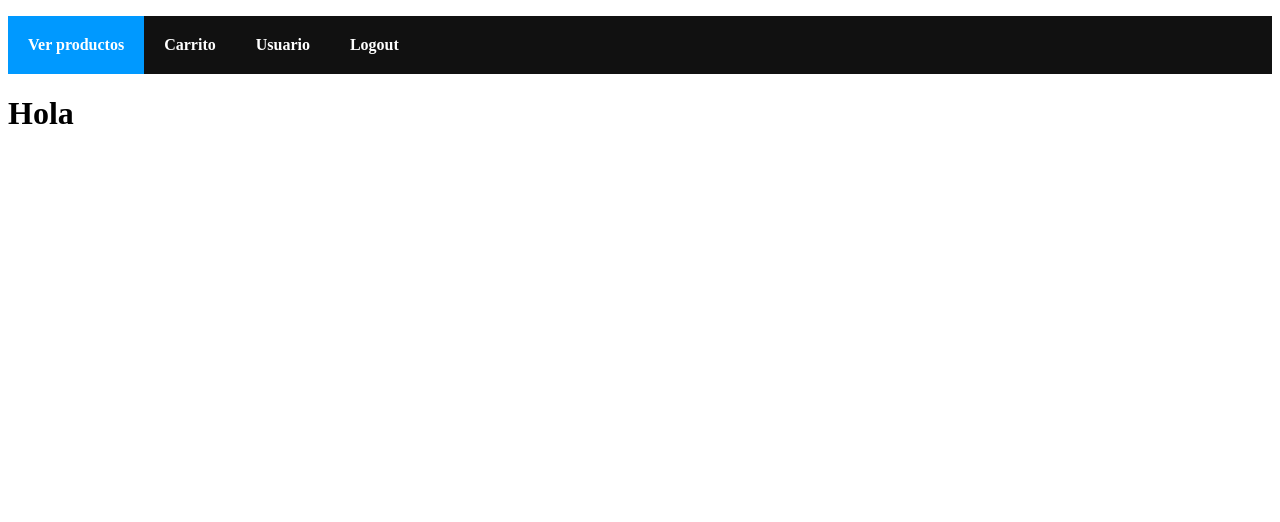
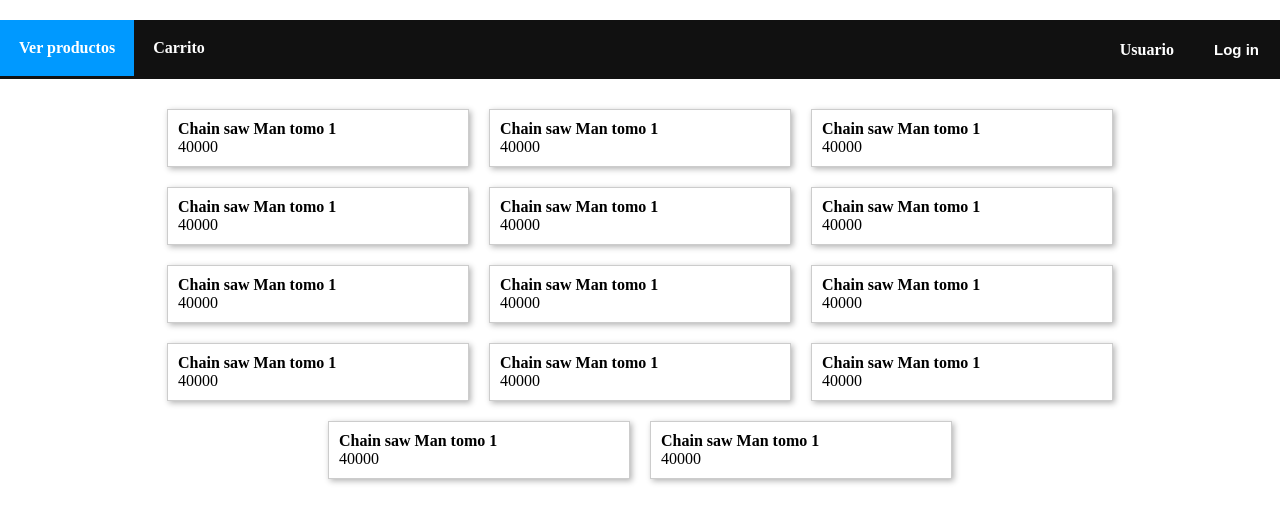
Before and after one commit to sebasvelasco353/Web_Avanzada202310, a React (Create React App) app: page /#/products in a window 1280 px wide. Shown: the top 522 px of the page. Built offline with nearby package versions, Linux system fonts and the light colour scheme.

Commit message:
Show products and css added

```diff
--- a/public/index.html
+++ b/public/index.html
@@ -2,7 +2,7 @@
 <html>
     <head>
         <meta charset="utf-8"/>
-        <title>Books ecommerce</title>
+        <title>Manga ecommerce</title>
     </head>
     <body>
         <div id="root"> </div>
--- a/src/App.css
+++ b/src/App.css
@@ -10,10 +10,52 @@ ul.header li {
   ul.header li a {
     color: #FFF;
     font-weight: bold;
+    font-size: 16px;
     text-decoration: none;
-    padding: 20px;
+    padding: 19px;
     display: inline-block;
   }
   .active {
     background-color: #0099FF;
   }
+
+  body {
+    margin: 0;
+    padding: 0;
+    margin-top: 0;
+    padding-top: 0;
+  }
+
+  .logout{
+    background-color: #111;
+    padding: 0;
+    color: #FFF;
+    font-weight: bold;
+    text-decoration: none;
+    padding: 21px;
+    display: inline-block;
+    border: none;
+    font-size: 15px;
+  }
+
+  .logout:active {
+    transform: translateY(1px);
+    box-shadow: 0px 0px 5px rgba(0, 0, 0, 0.3);
+  }
+
+  .logout:hover {
+    background-color: #0099FF;
+    transition: all 0.3s ease-in-out;
+  }
+
+  .header {font-size: 20px;
+    overflow: hidden;
+  }
+
+  .left-container {
+    float: left;
+  }
+
+  .right-container {
+    float: right;
+  }
--- a/src/App.js
+++ b/src/App.js
@@ -1,5 +1,5 @@
 import "./App.css"
-import React from "react";
+import React, {useState, useEffect} from "react";
 import {
     Route,
     NavLink,
@@ -10,24 +10,122 @@ import {
 
 import Products from "./components/products-view";
 import Cart from "./components/cart";
+import UserInfo from "./components/user";
+import reducer, {initialState} from "./AppContext";
+
+export const EcommerceContext = React.createContext();
 
 function App(){
+
+    const [state, dispatch] = React.useReducer(reducer, initialState )
+    const [logBtnText, setText] = useState("")
+    const [products, setProducts] = useState([
+        {
+            name: "Chain saw Man tomo 1",
+            description: "",
+            price: "40000"
+        },
+        {
+            name: "Chain saw Man tomo 1",
+            description: "",
+            price: "40000"
+        },
+        {
+            name: "Chain saw Man tomo 1",
+            description: "",
+            price: "40000"
+        },
+        {
+            name: "Chain saw Man tomo 1",
+            description: "",
+            price: "40000"
+        },
+        {
+            name: "Chain saw Man tomo 1",
+            description: "",
+            price: "40000"
+        },
+        {
+            name: "Chain saw Man tomo 1",
+            description: "",
+            price: "40000"
+        },
+        {
+            name: "Chain saw Man tomo 1",
+            description: "",
+            price: "40000"
+        },
+        {
+            name: "Chain saw Man tomo 1",
+            description: "",
+            price: "40000"
+        },
+        {
+            name: "Chain saw Man tomo 1",
+            description: "",
+            price: "40000"
+        },
+        {
+            name: "Chain saw Man tomo 1",
+            description: "",
+            price: "40000"
+        },
+        {
+            name: "Chain saw Man tomo 1",
+            description: "",
+            price: "40000"
+        },
+        {
+            name: "Chain saw Man tomo 1",
+            description: "",
+            price: "40000"
+        },
+        {
+            name: "Chain saw Man tomo 1",
+            description: "",
+            price: "40000"
+        },
+        {
+            name: "Chain saw Man tomo 1",
+            description: "",
+            price: "40000"
+        }
+    ]);
+
+    useEffect(()=>{
+        setText((state.isLoggedIn)?"Log out":"Log in");
+    }, []);
+
+    const handleLog = (e) => {
+        dispatch({type: (!state.isLoggedIn)?'LOGIN':'LOGOUT', user: []});
+        setText((state.isLoggedIn)?"Log out":"Log in");
+    }
+
+
     return(
         <HashRouter>
             <div>
             <ul className="header">
+                <div className="left-container">
                     <li><NavLink to="/products">Ver productos</NavLink></li>
                     <li><NavLink to="/cart">Carrito</NavLink></li>
-                    <li><NavLink to="/">Usuario</NavLink></li>
-                    <li><NavLink to="/">Logout</NavLink></li>
+                </div>
+                <div className="right-container">
+                    <li><NavLink to="/usuario">Usuario</NavLink></li>
+                    <button className="logout" onClick={(e) => handleLog(e)}>{logBtnText}</button>
+                </div>
             </ul>
+
             </div>
+            <EcommerceContext.Provider value={products}>
                 <div className="content">
                     <Routes>
                         <Route path="/products" element={<Products/>}/>
                         <Route path="/cart" element={<Cart/>}/>
+                        <Route path="/usuario" element={<UserInfo/>}/>
                     </Routes>
                 </div>
+            </EcommerceContext.Provider>
         </HashRouter>
     );
 }
--- /dev/null
+++ b/src/AppContext.js
@@ -0,0 +1,18 @@
+import React, { useReducer } from "react";
+
+export const initialState = {
+    isLoggedIn: false,
+    user: null
+}
+
+function reducer(state, action) {
+    switch (action.type) {
+      case 'LOGIN':
+        return { ...state, isLoggedIn: true, user: action.userInfo, error: null };
+      case 'LOGOUT':
+        return { ...state, isLoggedIn: false, user: null, error: null };
+    }
+  }
+
+
+  export default reducer;
--- /dev/null
+++ b/src/components/products-view.css
@@ -0,0 +1,47 @@
+.card {
+    /* Add shadows to create the "card" effect */
+    box-shadow: 0 4px 5px 0 rgba(0,0,0,0.2);
+    transition: 0.3s;
+    width: 15rem;
+    /*background-color: rgba(119, 29, 146, 0.2);*/
+  }
+
+  /* On mouse-over, add a deeper shadow */
+  .card:hover {
+    box-shadow: 0 8px 16px 0 rgba(0,0,0,0.2);
+  }
+
+  /* Add some padding inside the card container */
+  .container {
+    padding: 2px 16px;
+  }
+
+  /*.product-group {
+    display: flex;
+    justify-content: space-between;
+  }*/
+
+  .product-group {
+    display: flex;
+    flex-wrap: wrap;
+    justify-content: center;
+  }
+
+  .card {
+    width: 300px;
+    margin: 10px;
+    border: 1px solid #ccc;
+    box-shadow: 2px 2px 6px rgba(0, 0, 0, 0.3);
+  }
+
+  .container {
+    padding: 10px;
+  }
+
+  .container h4 {
+    margin: 0;
+  }
+
+  .container p {
+    margin: 0;
+  }
--- a/src/components/products-view.jsx
+++ b/src/components/products-view.jsx
@@ -1,9 +1,49 @@
 import React from "react";
+import { EcommerceContext } from "../App";
+import "./products-view.css"
 
 function Products(){
-    return(
-        <div><h1>Hola</h1></div>
-    );
+  const products = React.useContext(EcommerceContext)
+
+  const productGroups = products.reduce((groups, product, index) => {
+    if (index % 3 === 0) {
+      groups.push([]);
+    }
+    groups[groups.length - 1].push(product);
+    return groups;
+  }, []);
+
+  return (
+    <div>
+      {productGroups.map((group) => (
+        <div className="product-group">
+          {group.map((product) => (
+            <div className="card">
+              <div className="container">
+                <h4><b>{product.name}</b></h4>
+                <p>{product.price}</p>
+              </div>
+            </div>
+          ))}
+        </div>
+      ))}
+    </div>
+  );
+
+   /* return(
+        <div>
+          {
+            products.map((product) => (
+              <div class="card">
+                <div class="container">
+                  <h4><b>{product.name}</b></h4>
+                  <p>{product.price}</p>
+                </div>
+              </div>
+            ))
+          }
+        </div>
+    );*/
 }
 
 export default Products;
--- /dev/null
+++ b/src/components/user.jsx
@@ -0,0 +1,30 @@
+import React from "react";
+import reducer, {initialState} from "../AppContext";
+
+function UserInfo(){
+
+    const [state, dispatch] = React.useReducer(reducer, initialState );
+
+    if(state.isLoggedIn){
+        return(
+            <div>
+                <div class="card">
+                    <div class="info">
+                      <h4><b>{state.user[0]}</b></h4>
+                      <p>{state.user[1]}</p>
+                    </div>
+                  </div>
+            </div>
+        );
+    }else{
+        return(
+            <div class="container">
+                <h1>Tal parece que aún no te haz loggeado, da click en el botón log in
+                    arriba a la derecha si deseas hacerlo.
+                </h1>
+            </div>
+        )
+    }
+}
+
+export default UserInfo;
--- /dev/null
+++ b/src/index.css
@@ -0,0 +1,6 @@
+body {
+    margin: 0;
+    padding: 0;
+    margin-top: 0;
+    padding-top: 0;
+  }
```
Lines whose indentation alone changed are shown as unchanged.
